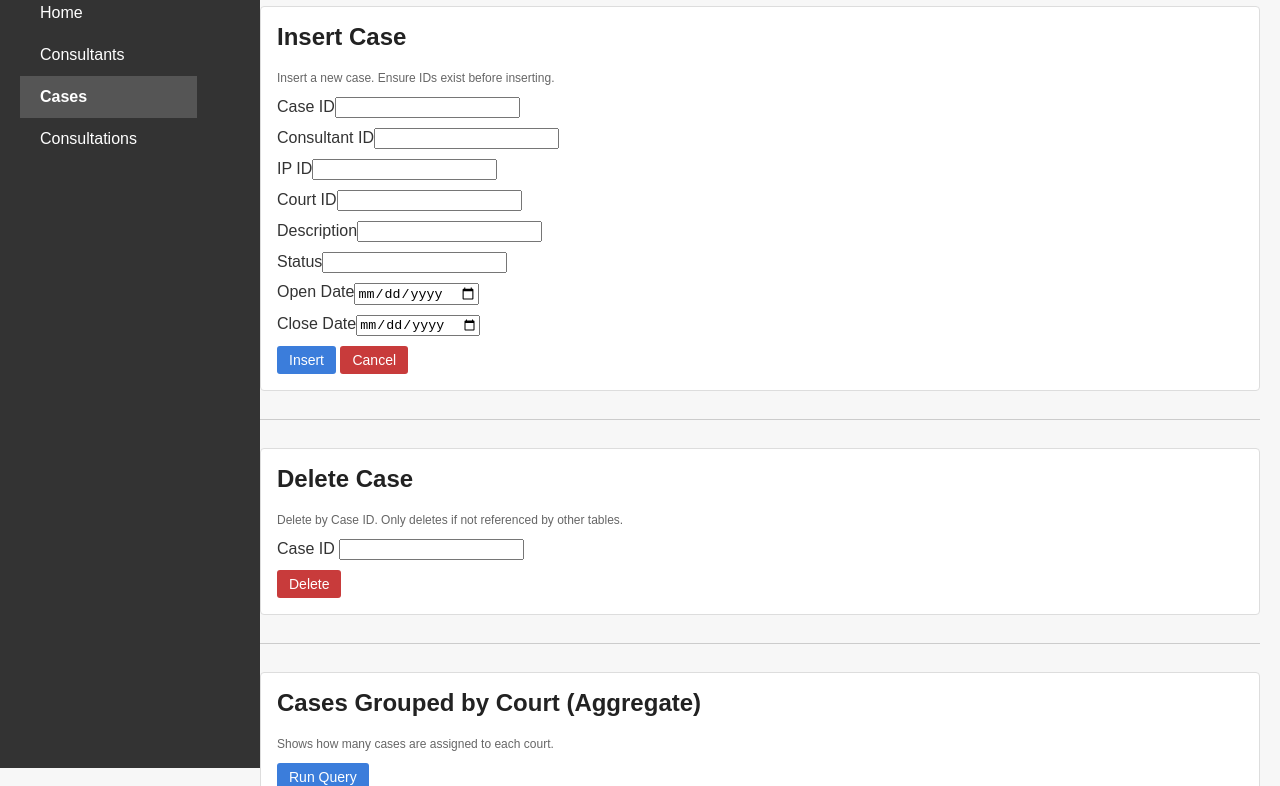
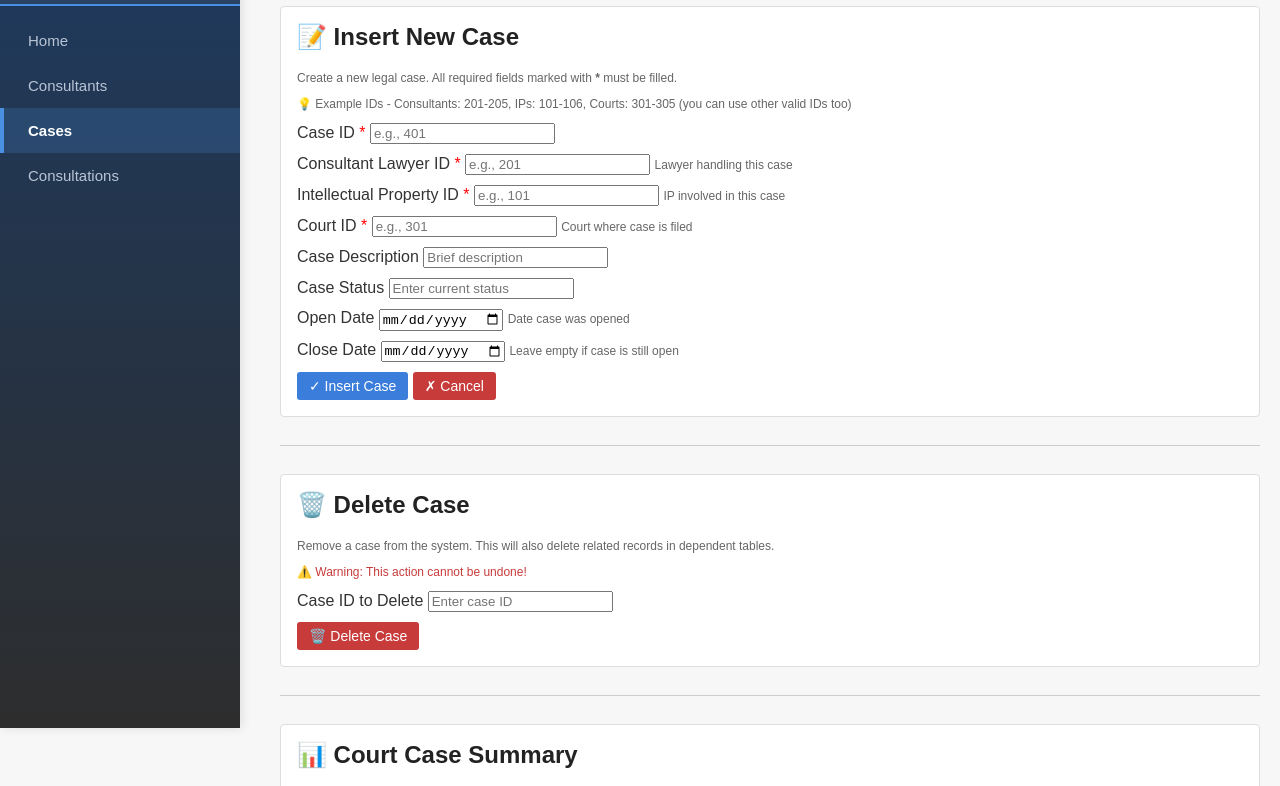
Before and after one commit to imanjosh/IP-and-Legal-Contract-Management-System, a website: page CPSC304_Node_Project/public/cases.html in a window 1280 px wide. Shown: the part 72-858 px from the top of the page. Drawn offline with Linux system fonts and the light colour scheme.

Commit message:
Improved UI

```diff
--- a/CPSC304_Node_Project/public/cases.html
+++ b/CPSC304_Node_Project/public/cases.html
@@ -21,20 +21,50 @@
     <h1>Cases</h1>
 
     <div class="card form-card">
-      <h2>Insert Case</h2>
-      <p class="help-text">Insert a new case. Ensure IDs exist before inserting.</p>
+      <h2>📝 Insert New Case</h2>
+      <p class="help-text">Create a new legal case. All required fields marked with <strong>*</strong> must be filled.</p>
+      <p class="input-help">💡 Example IDs - Consultants: 201-205, IPs: 101-106, Courts: 301-305 (you can use other valid IDs too)</p>
       <form id="caseForm">
-        <div class="form-group"><label>Case ID</label><input type="number" name="case_id" required></div>
-        <div class="form-group"><label>Consultant ID</label><input type="number" name="consultant_id" required></div>
-        <div class="form-group"><label>IP ID</label><input type="number" name="ip_id" required></div>
-        <div class="form-group"><label>Court ID</label><input type="number" name="court_id" required></div>
-        <div class="form-group"><label>Description</label><input type="text" name="description"></div>
-        <div class="form-group"><label>Status</label><input type="text" name="status"></div>
-        <div class="form-group"><label>Open Date</label><input type="date" name="open_date"></div>
-        <div class="form-group"><label>Close Date</label><input type="date" name="close_date"></div>
+        <div class="form-group">
+          <label>Case ID <span style="color: red;">*</span></label>
+          <input type="number" name="case_id" placeholder="e.g., 401" required>
+        </div>
+        <div class="form-group">
+          <label>Consultant Lawyer ID <span style="color: red;">*</span></label>
+          <input type="number" name="consultant_id" placeholder="e.g., 201" required>
+          <span class="input-help">Lawyer handling this case</span>
+        </div>
+        <div class="form-group">
+          <label>Intellectual Property ID <span style="color: red;">*</span></label>
+          <input type="number" name="ip_id" placeholder="e.g., 101" required>
+          <span class="input-help">IP involved in this case</span>
+        </div>
+        <div class="form-group">
+          <label>Court ID <span style="color: red;">*</span></label>
+          <input type="number" name="court_id" placeholder="e.g., 301" required>
+          <span class="input-help">Court where case is filed</span>
+        </div>
+        <div class="form-group">
+          <label>Case Description</label>
+          <input type="text" name="description" placeholder="Brief description" maxlength="200">
+        </div>
+        <div class="form-group">
+          <label>Case Status</label>
+          <input type="text" name="status" placeholder="Enter current status" maxlength="50">
+        </div>
+        <div class="form-group">
+          <label>Open Date</label>
+          <input type="date" name="open_date">
+          <span class="input-help">Date case was opened</span>
+        </div>
+        <div class="form-group">
+          <label>Close Date</label>
+          <input type="date" name="close_date">
+          <span class="input-help">Leave empty if case is still open</span>
+        </div>
         <div class="form-actions">
-          <button type="submit" class="btn submit">Insert</button>
-          <button type="button" class="btn cancel" id="cancelCaseBtn">Cancel</button>
+          <button type="submit" class="btn submit">✓ Insert Case</button>
+          <button type="button" class="btn cancel" id="cancelCaseBtn">✗ Cancel</button>
         </div>
       </form>
     </div>
@@ -42,23 +72,24 @@
     <hr class="section-divider">
 
     <div class="card">
-      <h2>Delete Case</h2>
-      <p class="help-text">Delete by Case ID. Only deletes if not referenced by other tables.</p>
+      <h2>🗑️ Delete Case</h2>
+      <p class="help-text">Remove a case from the system. This will also delete related records in dependent tables.</p>
+      <p class="input-help" style="color: #c83b3b;">⚠️ Warning: This action cannot be undone!</p>
       <div class="form-group">
-        <label>Case ID</label>
-        <input type="number" id="deleteCaseId">
+        <label>Case ID to Delete</label>
+        <input type="number" id="deleteCaseId" placeholder="Enter case ID">
       </div>
       <div class="form-actions">
-        <button class="btn cancel" id="deleteCaseBtn">Delete</button>
+        <button class="btn cancel" id="deleteCaseBtn">🗑️ Delete Case</button>
       </div>
     </div>
 
     <hr class="section-divider">
 
     <div class="card">
-      <h2>Cases Grouped by Court (Aggregate)</h2>
-      <p class="help-text">Shows how many cases are assigned to each court.</p>
-      <button class="btn submit" id="groupByCourtBtn">Run Query</button>
+      <h2>📊 Court Case Summary</h2>
+      <p class="help-text">Shows all courts with their case counts, including courts with zero cases.</p>
+      <button class="btn submit" id="groupByCourtBtn">📊 Load Court Statistics</button>
       <table class="data-table" id="groupByCourtTable">
         <thead>
           <tr>
--- a/CPSC304_Node_Project/public/styles.css
+++ b/CPSC304_Node_Project/public/styles.css
@@ -6,34 +6,55 @@ body {
   }
 
   .sidebar {
-    width: 220px;
+    width: 240px;
     height: 100vh;
-    background: #2d2d2d;
+    background: linear-gradient(180deg, #1e3a5f 0%, #2d2d2d 100%);
     color: #fff;
     position: fixed;
-    padding: 20px;
+    padding: 0;
+    box-shadow: 2px 0 10px rgba(0,0,0,0.1);
   }
 
   .sidebar h2 {
-    margin-top: 0;
-    font-size: 22px;
+    margin: 0;
+    padding: 24px 20px;
+    font-size: 24px;
+    background: rgba(255,255,255,0.05);
+    border-bottom: 2px solid #4a90e2;
+    letter-spacing: 1px;
+    color: #fff;
+  }
+
+  .menu {
+    padding: 12px 0;
   }
 
   .menu a {
     display: block;
-    padding: 10px 0;
-    color: #ccc;
+    padding: 14px 24px;
+    color: #b8c5d6;
     text-decoration: none;
+    transition: all 0.3s ease;
+    border-left: 4px solid transparent;
+    font-size: 15px;
   }
 
-  .menu a:hover,
+  .menu a:hover {
+    background: rgba(255,255,255,0.08);
+    color: #fff;
+    border-left-color: #4a90e2;
+    padding-left: 28px;
+  }
+
   .menu a.active {
+    background: rgba(74,144,226,0.2);
     color: #fff;
-    font-weight: bold;
+    font-weight: 600;
+    border-left-color: #4a90e2;
   }
 
   .content {
-    margin-left: 240px;
+    margin-left: 260px;
     padding: 20px;
   }
 
@@ -48,6 +69,11 @@ body {
   h1, h2 {
     margin-top: 0;
     color: #222;
+  }
+
+  h1 {
+    text-align: center;
+    text-decoration: underline;
   }
 
   .data-table {
@@ -115,34 +141,3 @@ body {
     border: 0;
     border-top: 1px solid #ccc;
   }
-
-  .sidebar {
-    width: 220px;
-    background-color: #333;
-    color: white;
-    height: 100vh;
-    position: fixed;
-    left: 0;
-    top: 0;
-    padding-top: 20px;
-    display: flex;
-    flex-direction: column;
-    align-items: flex-start;
-}
-
-.menu a {
-    display: block;
-    padding: 12px 20px;
-    color: white;
-    text-decoration: none;
-    width: 100%;
-}
-
-.menu a:hover,
-.menu a.active {
-    background-color: #555;
-}
-
-.sidebar h2 {
-    color: #ffcc00;
-  }
```
Also changed, not shown: CPSC304_Node_Project/public/index.html (+2 -2 lines).
